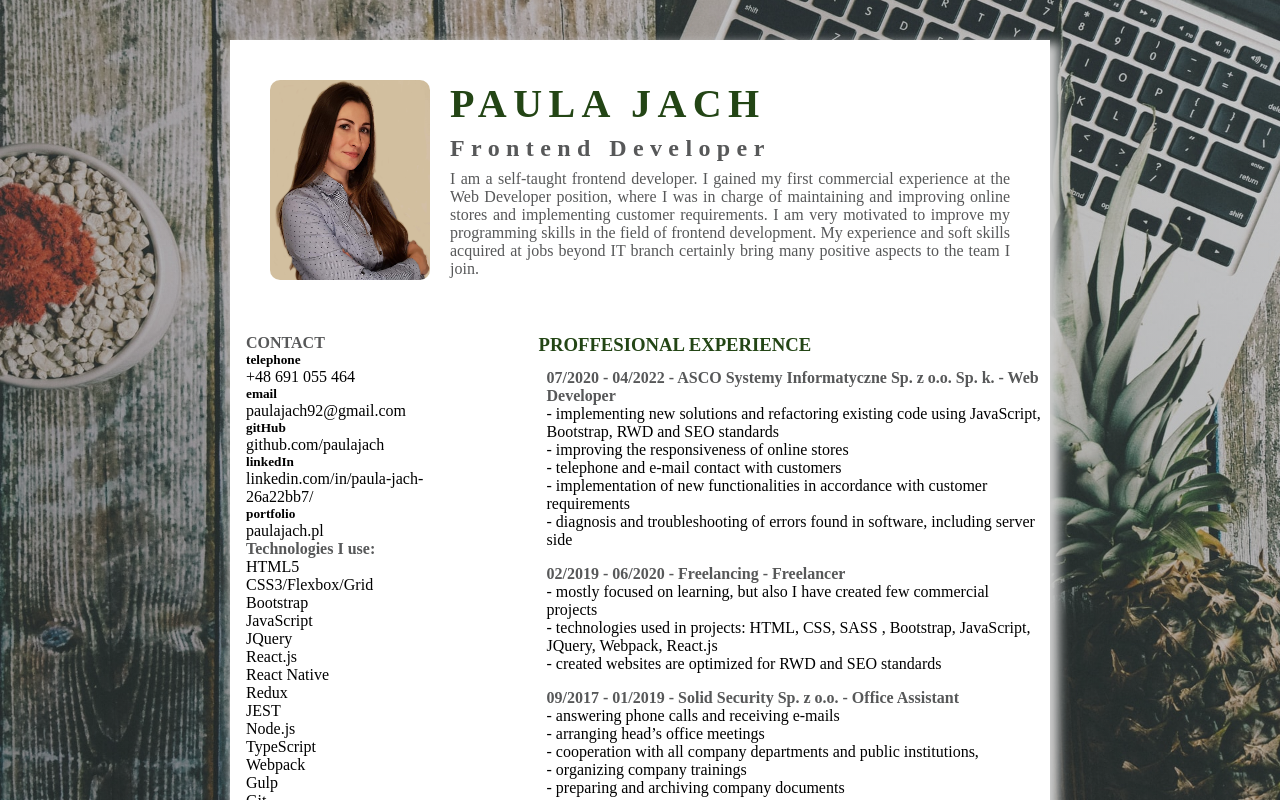
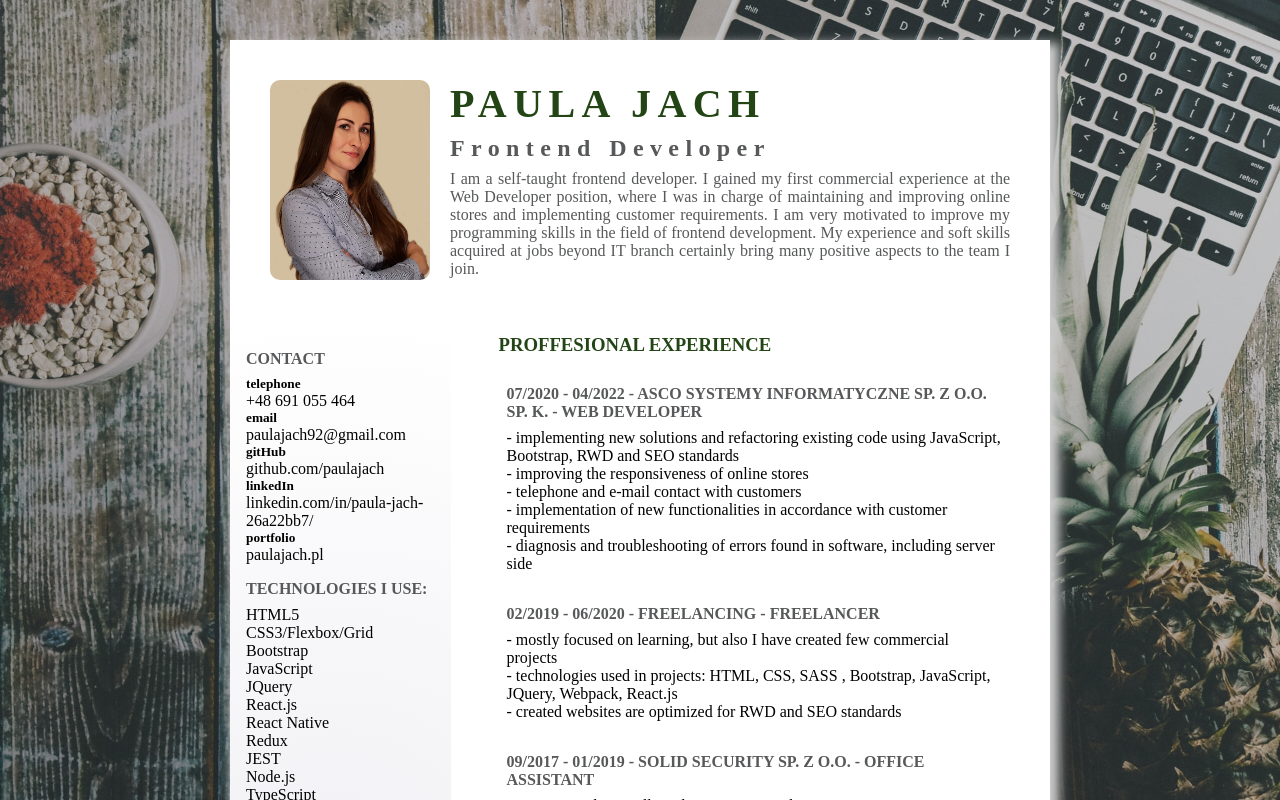
Before and after one commit to PaulaJach/paula-jach-resume, a React (Create React App) app: page / in a window 1280 px wide. Built offline with nearby package versions, Linux system fonts and the light colour scheme.

Commit message:
added some styles to AsideContent component

```diff
--- a/src/components/Resume/MainContent.js
+++ b/src/components/Resume/MainContent.js
@@ -10,7 +10,7 @@ import { setColor } from "../../styles";
 
 const CompetenceHeading = styled.h3`
   position: relative;
-  left: 4.5rem;
+  left: 2rem;
   padding-bottom: 5px;
   color: ${setColor.primaryColor};
   text-transform: uppercase;
@@ -18,7 +18,7 @@ const CompetenceHeading = styled.h3`
 
 const SectionContent = styled.div`
   position: relative;
-  left: 4.5rem;
+  left: 2rem;
   width: 90%;
 `;
 
--- a/src/components/UI/AsideContainer.js
+++ b/src/components/UI/AsideContainer.js
@@ -4,6 +4,11 @@ const AsideWrapper = styled.aside`
   padding: 1rem;
   display: flex;
   flex-direction: column;
+  background: radial-gradient(
+    circle,
+    rgba(241, 241, 245, 0.9850533963585434) 0%,
+    rgba(255, 255, 255, 1) 100%
+  );
 `;
 
 const AsideContainer = (props) => {
--- a/src/components/globals/GlobalStyles.js
+++ b/src/components/globals/GlobalStyles.js
@@ -20,6 +20,8 @@ body {
 }
 h4 {
     color: ${setColor.secondaryColor};
+    text-transform: uppercase;
+    margin:1rem 0 .5rem 0;
   }
 `;
 
```
